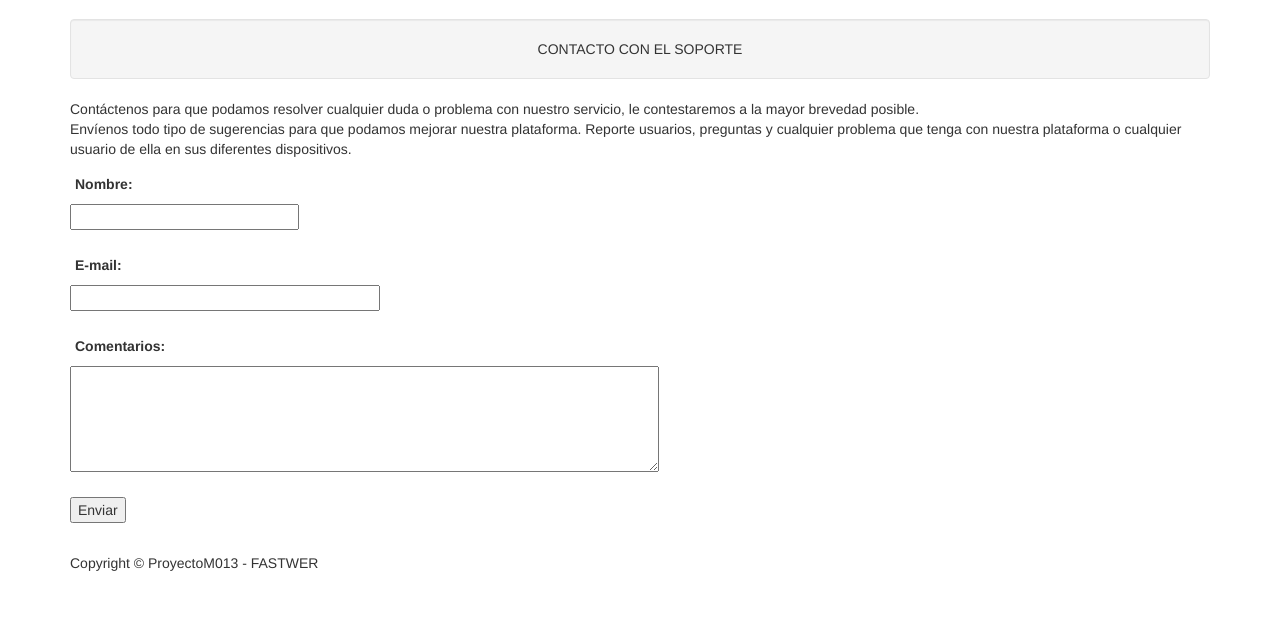
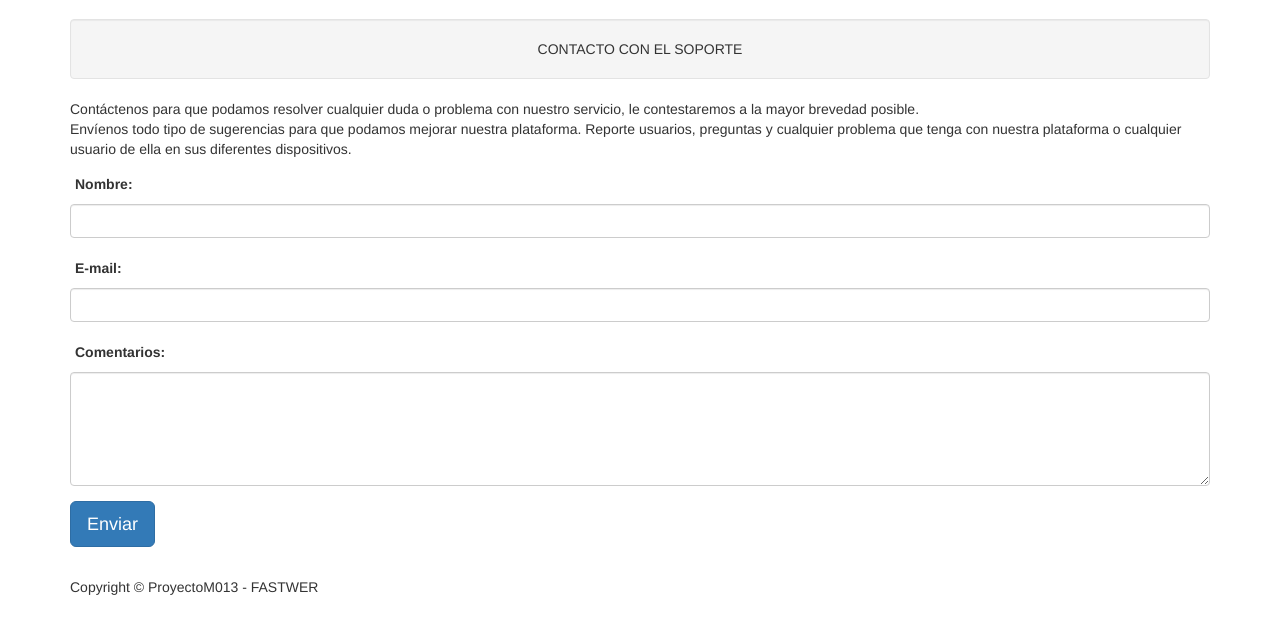
Before and after one commit to sitorzz/FastwerRepository, a PHP site: page /soporte.php in a window 1280 px wide. Shown: the part 81-715 px from the top of the page. Run offline with PHP 8.4, Linux system fonts and the light colour scheme; the visitor is signed in with stand-in values (Sample User, id 1); grey boxes labelled with a size stand in for pictures from a placeholder-image service; some libraries are stand-ins or nearby versions.

Commit message:
Formularios bonitos
ahora el formulario de soporte es mas bonito

```diff
--- a/Fastwer/soporte.php
+++ b/Fastwer/soporte.php
@@ -59,21 +59,30 @@ include "php/session.php";
 
 
 
-    <form name="frmContacto" method="post" action="">
-    <!--<form name="frmContacto" method="post" action="php/mailSoporte.php">-->
+    <div class="">
 
-    <label for="first_name" class="soporte">Nombre: </label><br>
-    <input type="text" name="first_name" maxlength="50" size="25" required><br><br>
+        <form name="frmContacto" method="post" action="">
+        <!--<form name="frmContacto" method="post" action="php/mailSoporte.php">-->
 
-    <label for="email" class="soporte">E-mail: </label><br>
-    <input type="text" name="email" maxlength="80" size="35" required><br><br>
+        <div class="form-group">
+        <label for="first_name" class="soporte">Nombre: </label>
+        <input class="form-control" type="text" name="first_name" maxlength="50" size="25" required>
+        </div>
 
-    <label class="soporte">Comentarios: </label><br>
-    <textarea name="comments" maxlength="500" cols="70" rows="5" required></textarea><br><br>
+        <div class="form-group">
+        <label for="email" class="soporte">E-mail: </label>
+        <input class="form-control" type="text" name="email" maxlength="80" size="35" required>
+        </div>
 
-    <input type="submit" value="Enviar">
+        <div class="form-group">
+        <label for="comments" class="soporte">Comentarios: </label>
+        <textarea class="form-control" name="comments" maxlength="500" cols="70" rows="5" required></textarea>
+        </div>
 
-    </form>
+        <input class="btn btn-primary btn-lg" type="submit" value="Enviar">
+        </form>
+
+    </div>
 
 
         <!-- Footer -->
```
Also changed, not shown: Fastwer/myFriends.php (+6 -4 lines), Fastwer/profile.php (+7 -5 lines).
